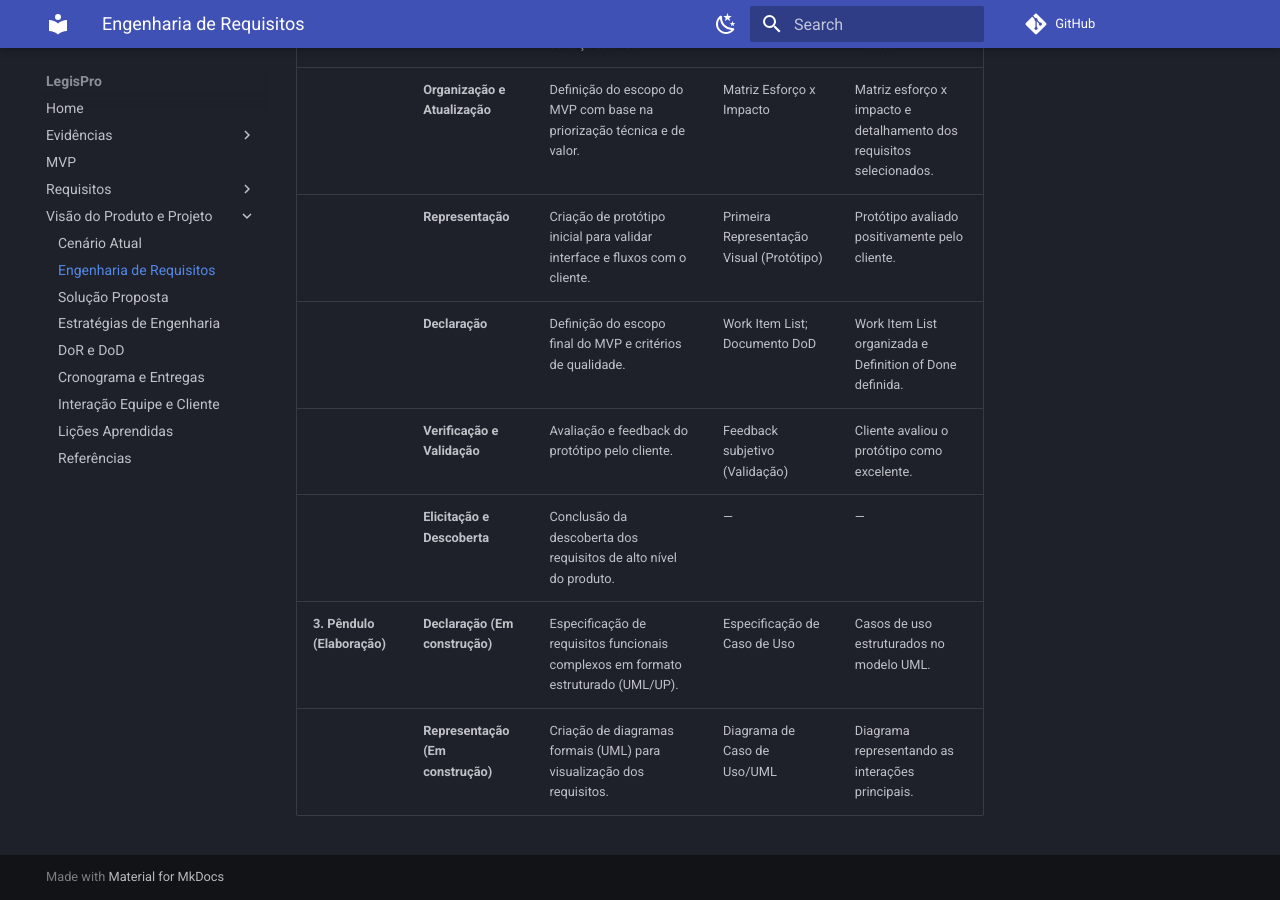
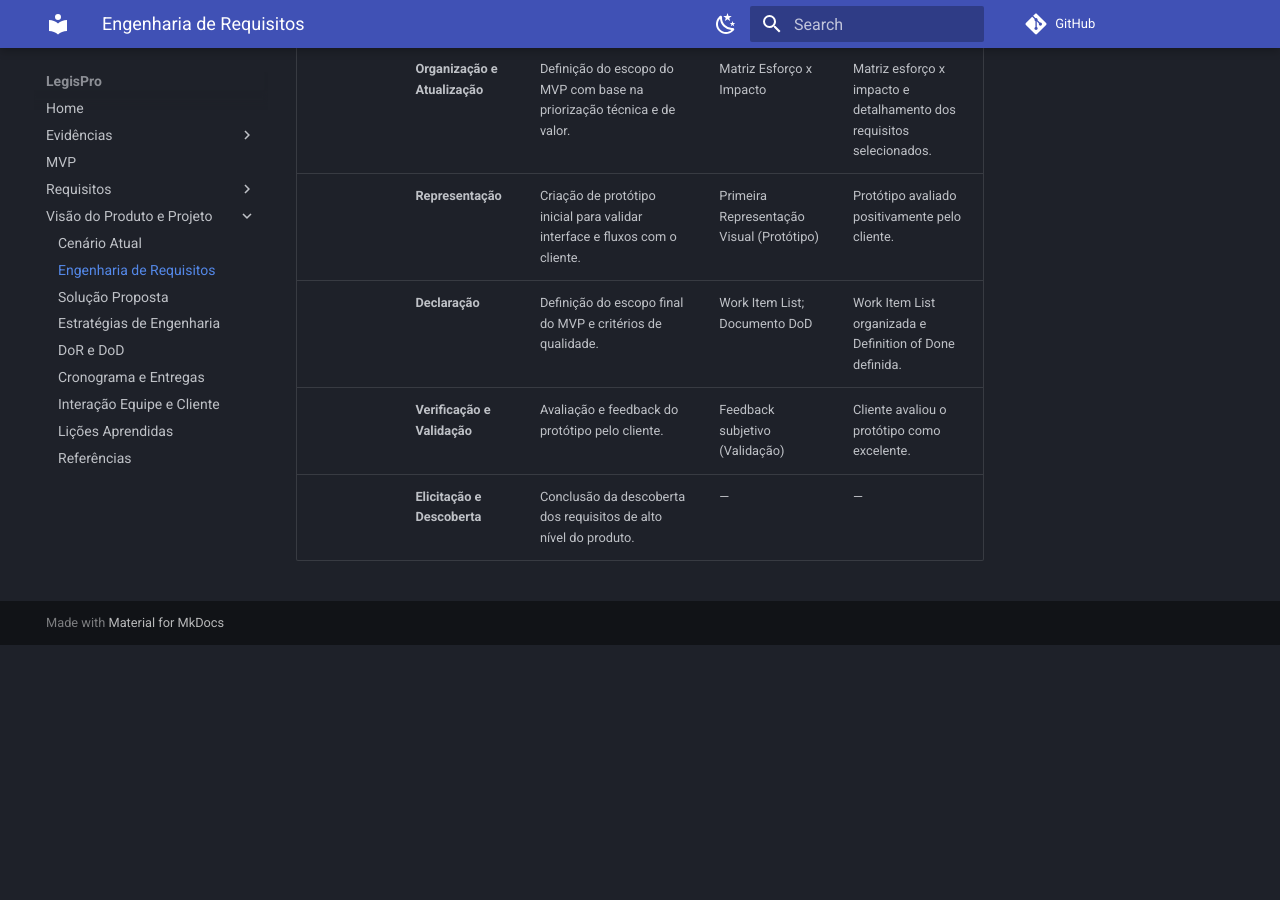
Before and after one commit to mdsreq-fga-unb/REQ-2025.2-T02-ProJuris, an MkDocs documentation site: the page built from docs/Visão do produto e projeto/2 Engenharia de Requisitos.md, in a window 1280 px wide and 900 px high, scrolled down 943 px. Built offline with MkDocs 1.6.1 and Material for MkDocs 9.7.7, drawn with Linux system fonts in a browser that asks for light colours; comment, search, counter and statistics services are not loaded; after the commit the page ends 1588 px from its top, so only the background shows below that.

Commit message:
UPDATE lista em Engenharia de Requisitos
Exclusão da fase 3 (pêndulo), pois esta fase não existe

```diff
--- a/docs/Visão do produto e projeto/2 Engenharia de Requisitos.md
+++ b/docs/Visão do produto e projeto/2 Engenharia de Requisitos.md
@@ -13,5 +13,3 @@
 |  | **Declaração** | Definição do escopo final do MVP e critérios de qualidade. | Work Item List; Documento DoD | Work Item List organizada e Definition of Done definida. |
 |  | **Verificação e Validação** | Avaliação e feedback do protótipo pelo cliente. | Feedback subjetivo (Validação) | Cliente avaliou o protótipo como excelente. |
 |  | **Elicitação e Descoberta** | Conclusão da descoberta dos requisitos de alto nível do produto. | — | — |
-| **3. Pêndulo (Elaboração)** | **Declaração (Em construção)** | Especificação de requisitos funcionais complexos em formato estruturado (UML/UP). | Especificação de Caso de Uso | Casos de uso estruturados no modelo UML. |
-|  | **Representação (Em construção)** | Criação de diagramas formais (UML) para visualização dos requisitos. | Diagrama de Caso de Uso/UML | Diagrama representando as interações principais. |
```
